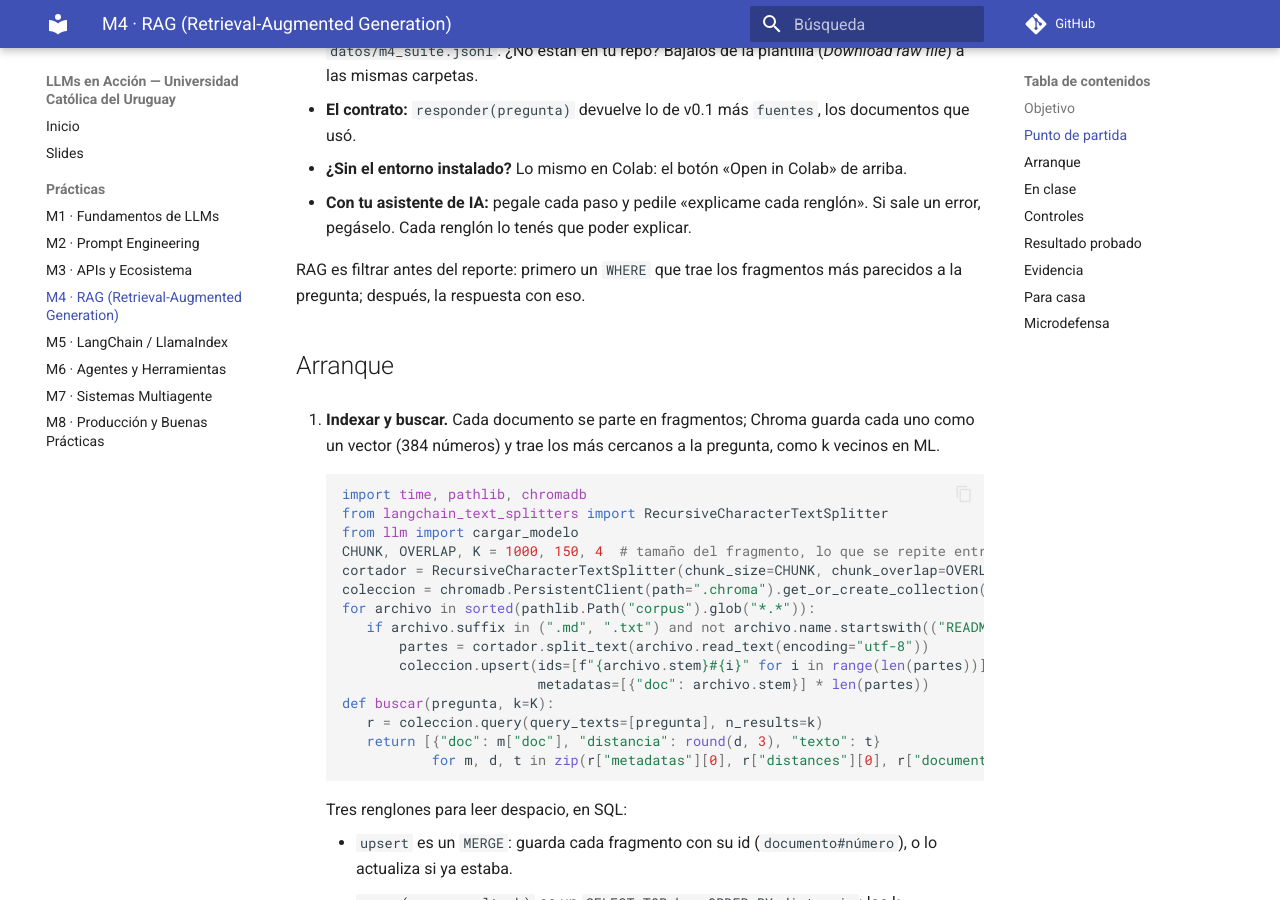
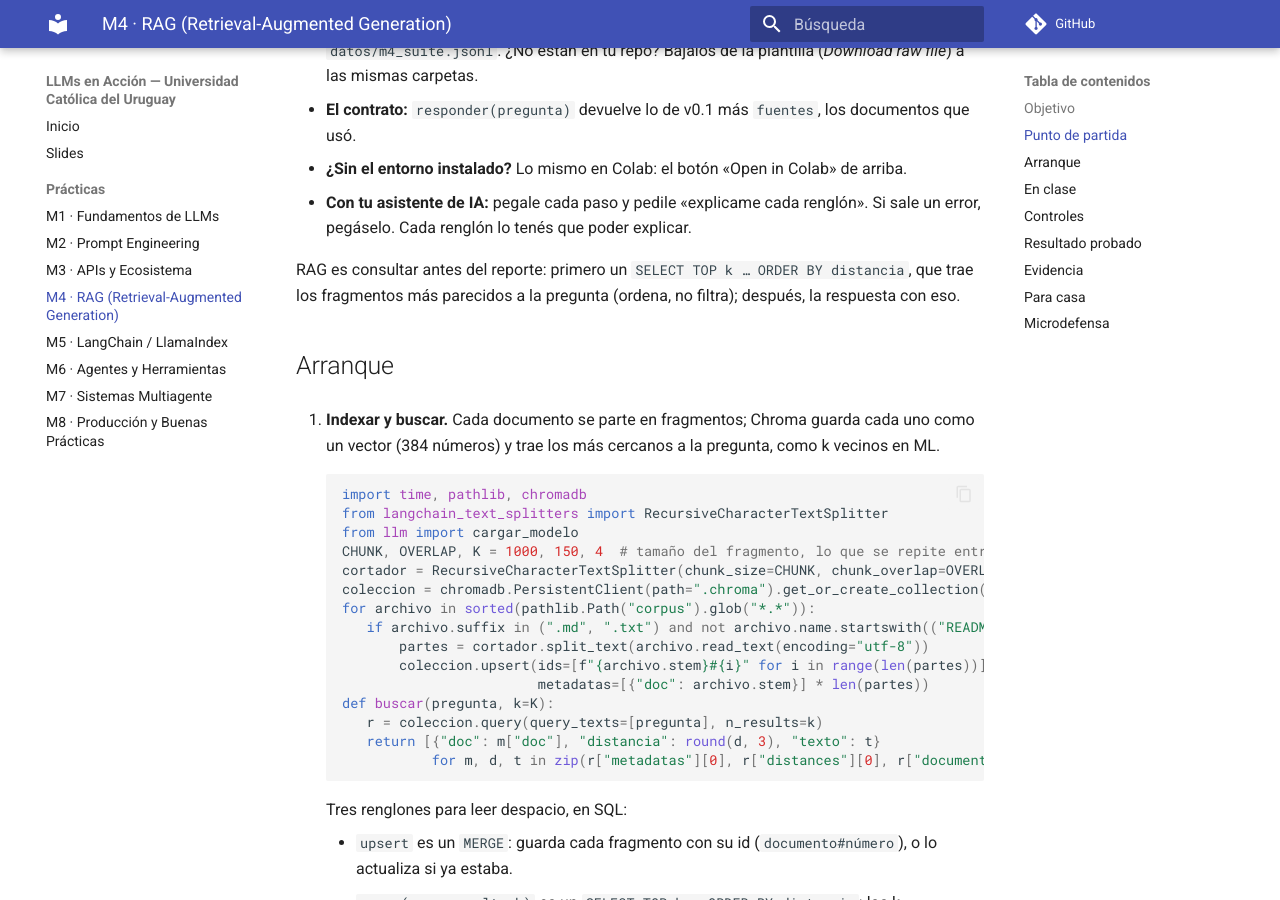
Before and after one commit to JuanFKurucz/ucu-la, an MkDocs documentation site: the page built from docs/practicas/m4-v02-rag.md, in a window 1280 px wide and 900 px high, scrolled down 702 px. Built offline with MkDocs 1.6.1 and Material for MkDocs 9.7.7, drawn with Linux system fonts in a browser that asks for light colours; comment, search, counter and statistics services are not loaded.

Commit message:
Práctica M4: RAG ordena, no filtra (SELECT TOP k), como en el paso 1 (D287)
Co-Authored-By: Claude Opus 5.5 <noreply@anthropic.com>

```diff
--- a/docs/practicas/m4-v02-rag.md
+++ b/docs/practicas/m4-v02-rag.md
@@ -22,7 +22,7 @@
 - **¿Sin el entorno instalado?** Lo mismo en Colab: el botón «Open in Colab» de arriba.
 - **Con tu asistente de IA:** pegale cada paso y pedile «explicame cada renglón». Si sale un error, pegáselo. Cada renglón lo tenés que poder explicar.
 
-RAG es filtrar antes del reporte: primero un `WHERE` que trae los fragmentos más parecidos a la pregunta; después, la respuesta con eso.
+RAG es consultar antes del reporte: primero un `SELECT TOP k … ORDER BY distancia`, que trae los fragmentos más parecidos a la pregunta (ordena, no filtra); después, la respuesta con eso.
 
 ## Arranque
 
```
Also changed, not shown: 1 other file.
